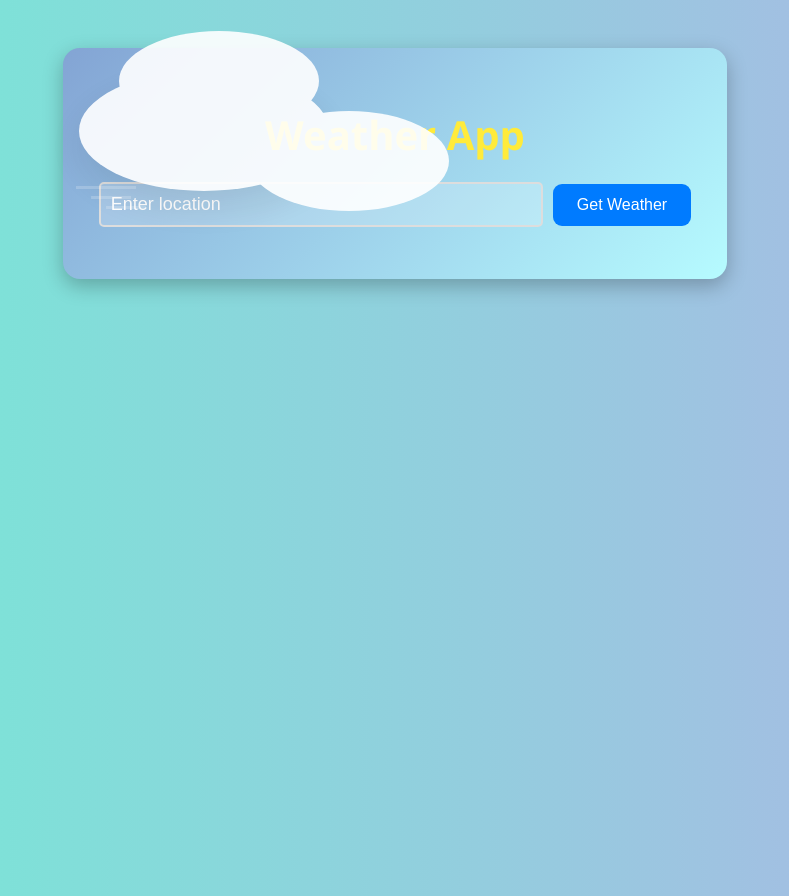
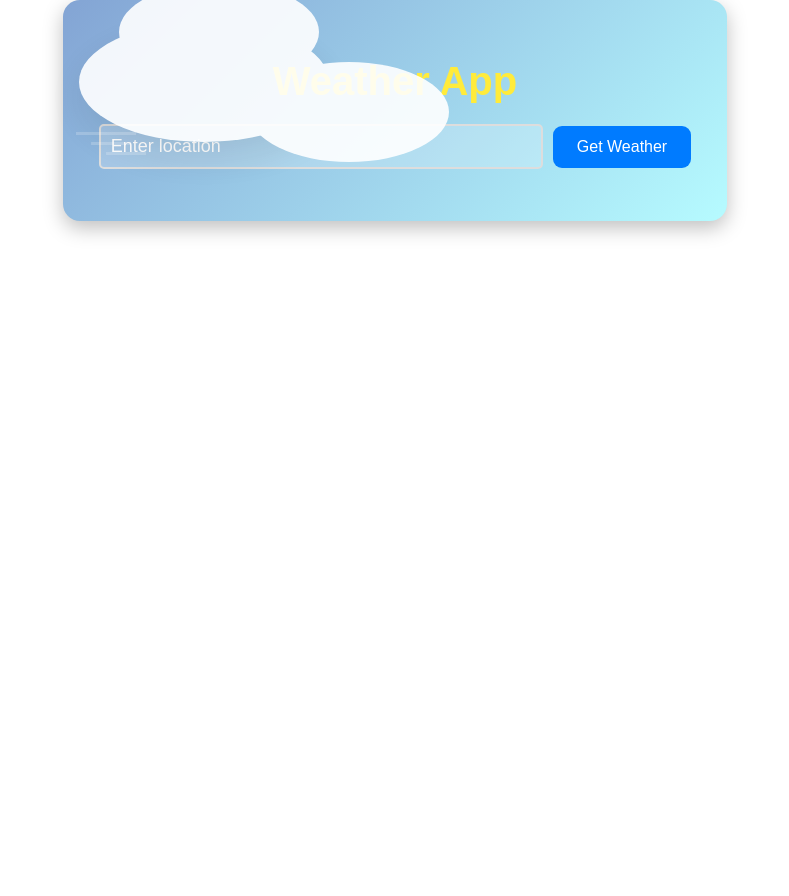
Before and after one commit to janurj/weather-app, a React (Create React App) app: page / in a window 1280 px wide. Shown: the whole page, without its empty margins (245-1034 px from the left). After the commit the page ends 800 px from the top, so only its background shows below. Built offline with nearby package versions, Linux system fonts and the light colour scheme.

Commit message:
New changes  in  app

```diff
--- a/src/App.js
+++ b/src/App.js
@@ -6,7 +6,7 @@ import './App.css';
 
 function App() {
   return (
-    <div className="App">
+    <div className="input">
       <Weather />
     </div>
   );
```
